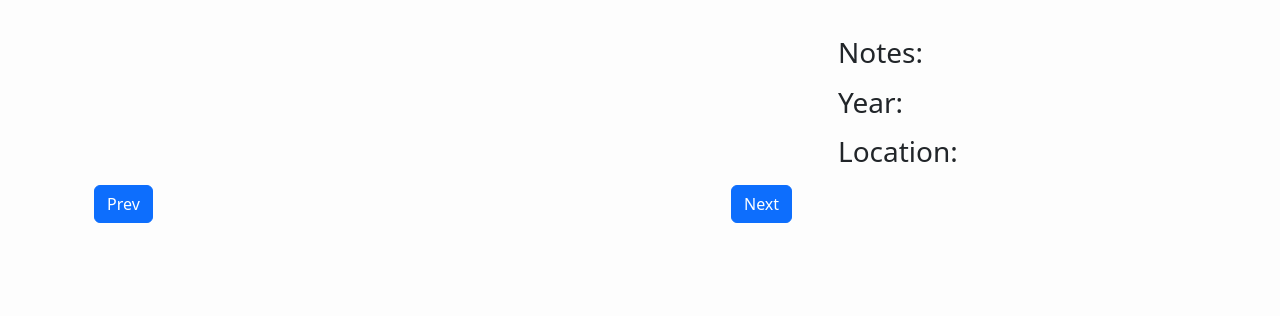
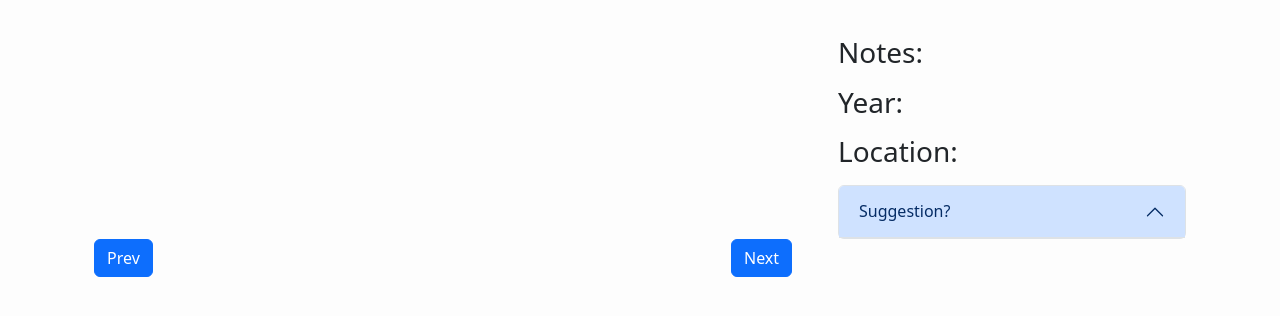
Before and after one commit to wilsonmcdade/tunnelvision, a Flask app: page /murals/1 in a window 1280 px wide. Shown: the part 64-380 px from the top of the page. Run offline with Flask 3, Linux system fonts and the light colour scheme; data that the repository does not hold is empty; parts of the project's set-up code (start-up, migrations or seed data) failed here and were passed over; some libraries are stand-ins or nearby versions.

Commit message:
Add suggestions (#3)
* UI Updates

* Home page re-done

* Icons and lorum bonus content

* Page styling changes

* images and mixing up the route orders

* Finished search styles

* Mural page update

* Added search functionality

* UI Updates, added search functionality

* Added suggestion functionality

---------

Co-authored-by: Beckett Jenen <beckettjenen@gmail.com>

```diff
--- a/app.py
+++ b/app.py
@@ -10,6 +10,7 @@ import re
 from functools import wraps
 from random import shuffle
 from PIL import Image
+from datetime import datetime, timezone
 from s3 import get_file, get_bucket, get_file_s3, upload_file, remove_file, get_file_list
 
 app = Flask(__name__)
@@ -224,6 +225,20 @@ def debug_only(f):
             return f(**kwargs)
         return abort(404)
     return wrapped
+
+@app.route("/suggestion", methods=["POST"])
+def submit_suggestion():
+    print(request.form)
+
+    curs = conn.cursor()
+
+    dt = datetime.now(timezone.utc)
+    print(dt)
+
+    curs.execute("insert into feedback (notes, time, mural_id) values (%s, %s, %s);", (request.form["notes"], str(dt) ,request.form["muralid"]))
+
+    conn.commit()
+    return redirect("/catalog")
 
 @app.route("/")
 def home():
--- a/templates/mural.html
+++ b/templates/mural.html
@@ -75,7 +75,7 @@
                 {% endif %}
             </div>
         </div>
-        <div class="col-4">
+        <div class="col-lg-4 col-md-12">
             {% if muralDetails["notes"] != '' %}
             <h3>Notes:</h3>
             <p>{{ muralDetails["notes"] }} </p>
@@ -93,7 +93,31 @@
             {% endfor %}
             </ul>
             {% endif %}
-        </div>
+
+            <div class="accordion" id="accordionExample">
+                <div class="accordion-item">
+                <h2 class="accordion-header" id="headingOne">
+                    <button class="accordion-button" type="button" data-bs-toggle="collapse" data-bs-target="#collapseOne" aria-controls="collapseOne">
+                    Suggestion?
+                    </button>
+                </h2>
+                    <div id="collapseOne" class="accordion-collapse collapse" aria-labelledby="headingOne" data-bs-parent="#accordionExample">
+                        <div class="accordion-body">
+                            <div class="container">
+                                <form action="/suggestion" method="post" enctype="multipart/form-data">
+                                    <div class="mb-3">
+                                        <label for="notes" class="form-label">Notes</label>
+                                        <input type="text" class="form-control" id="notes" name="notes" required>
+                                        <input type="text" class="visually-hidden" id="muralid" name="muralid" value="{{ muralDetails['id'] }}">
+                                    </div>
+                                </div>
+                                <button type="submit" class="btn btn-primary">Submit</button>
+                                </form>
+                            </div>
+                        </div>
+                    </div>
+                </div>
+            </div>
         <div class="row">
             <div class="col-7">
                 {% if muralDetails['prevmuralid'] != None: %}
```
